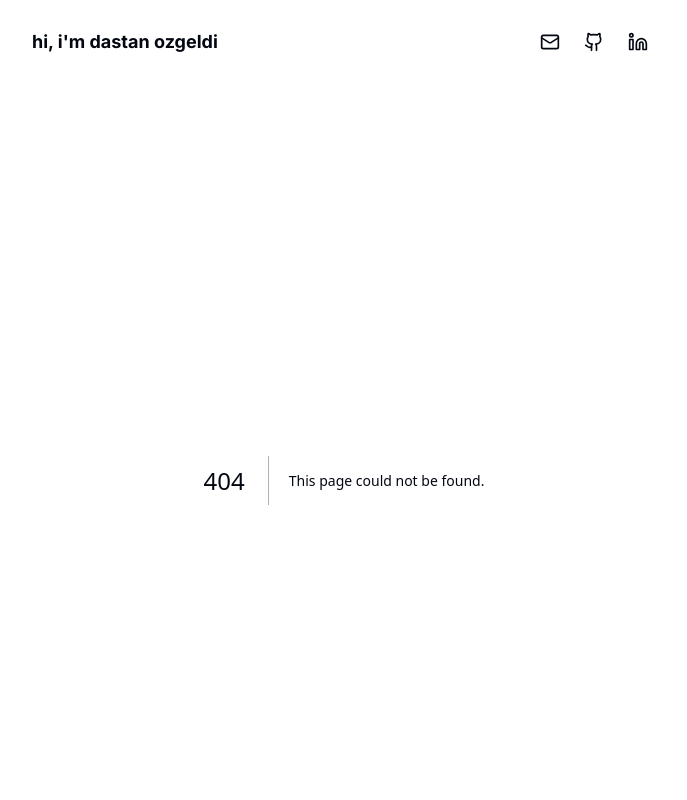
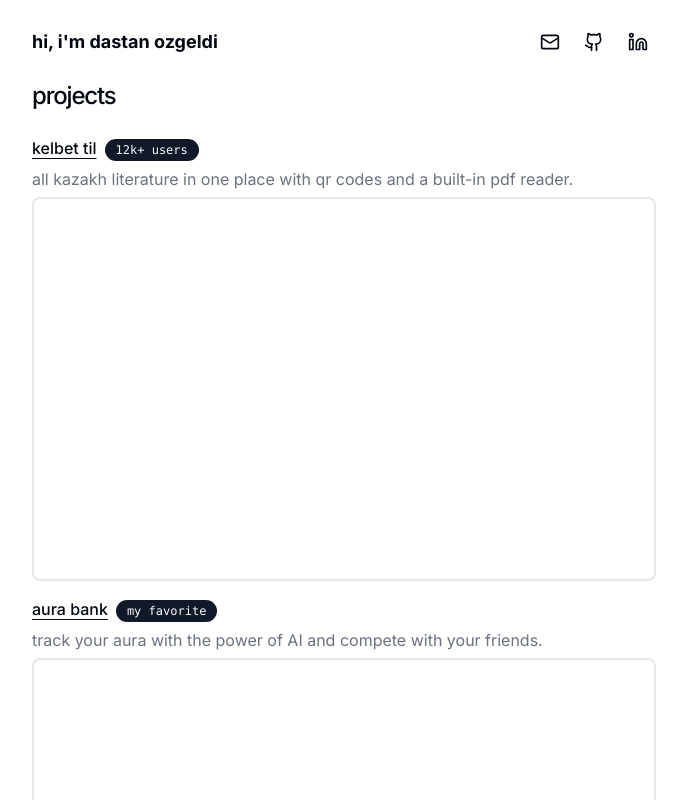
Before and after one commit to dastanozgeldi/dastanozgeldi.me, a Next.js app: page /projects in a window 1280 px wide. Before the commit this address had no page. Shown: the top 800 px of the page, without its empty margins (296-983 px from the left). Built offline with nearby package versions, Linux system fonts and the light colour scheme.

Commit message:
feat: implement extended projects page

```diff
--- a/src/app/page.tsx
+++ b/src/app/page.tsx
@@ -32,7 +32,15 @@ export default function Page() {
       </div>
 
       <div>
-        <h3 className="text-lg tracking-tighter font-mono mb-3">projects</h3>
+        <div className="flex items-center justify-between mb-3">
+          <h3 className="text-lg tracking-tighter font-mono">projects</h3>
+          <Link
+            href="/projects"
+            className="decoration-neutral-400 font-medium underline decoration-[0.1em] underline-offset-2"
+          >
+            see all
+          </Link>
+        </div>
         <ProjectList />
       </div>
 
--- /dev/null
+++ b/src/app/projects/page.tsx
@@ -0,0 +1,16 @@
+import { ProjectList } from "@/components/project-list";
+import { Metadata } from "next";
+
+export const metadata: Metadata = {
+  title: "Projects",
+  description: "A showcase of what I can do.",
+};
+
+export default function Page() {
+  return (
+    <section>
+      <h1 className="text-2xl font-medium tracking-tighter mb-6">projects</h1>
+      <ProjectList extended />
+    </section>
+  );
+}
--- a/src/components/project-list.tsx
+++ b/src/components/project-list.tsx
@@ -1,7 +1,7 @@
 import { Badge } from "./ui/badge";
 import data from "../config/projects.json";
 
-export const ProjectList = () => {
+export const ProjectList = ({ extended = false }: { extended?: boolean }) => {
   return (
     <ul className="space-y-4">
       {data.projects.map((project) => (
@@ -18,6 +18,9 @@ export const ProjectList = () => {
               )}
             </div>
             <span className="text-muted-foreground">{project.description}</span>
+            {extended && (
+              <div className="h-96 w-full border-2 rounded-lg"></div>
+            )}
           </a>
         </li>
       ))}
```
